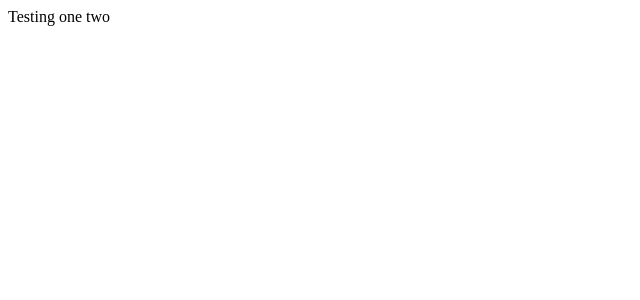
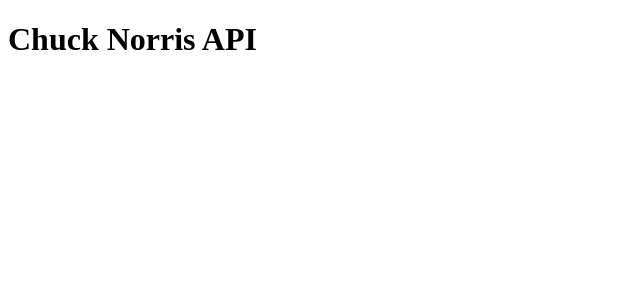
Before and after one commit to springlordpants/chuck-norris-api, a React (Create React App) app: page / in a window 1280 px wide. Shown: the top 300 px of the page, without its empty margins (0-640 px from the left). Built offline with nearby package versions, Linux system fonts and the light colour scheme.

Commit message:
configuring tutorial start

```diff
--- a/src/App.js
+++ b/src/App.js
@@ -1,5 +1,9 @@
 import React from "react"
 
 export default function App() {
-  return <div>Testing one two</div>
+  return (
+    <div>
+      <h1>Chuck Norris API</h1>
+    </div>
+  )
 }
--- a/src/index.js
+++ b/src/index.js
@@ -3,9 +3,4 @@
 import App from "./App"
 import "./styles/styles.css"
 
-ReactDOM.render(
-  <React.StrictMode>
-    <App />
-  </React.StrictMode>,
-  document.getElementById("root")
-)
+ReactDOM.render(<App />, document.getElementById("root"))
```
